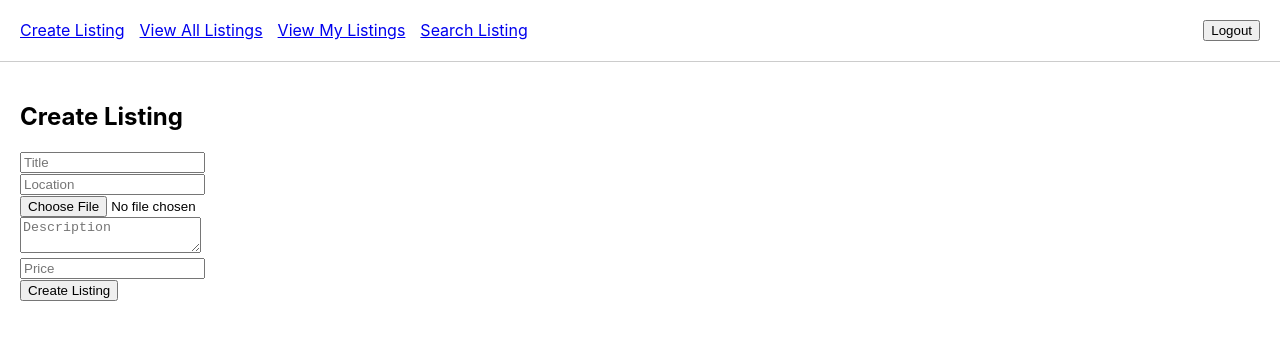
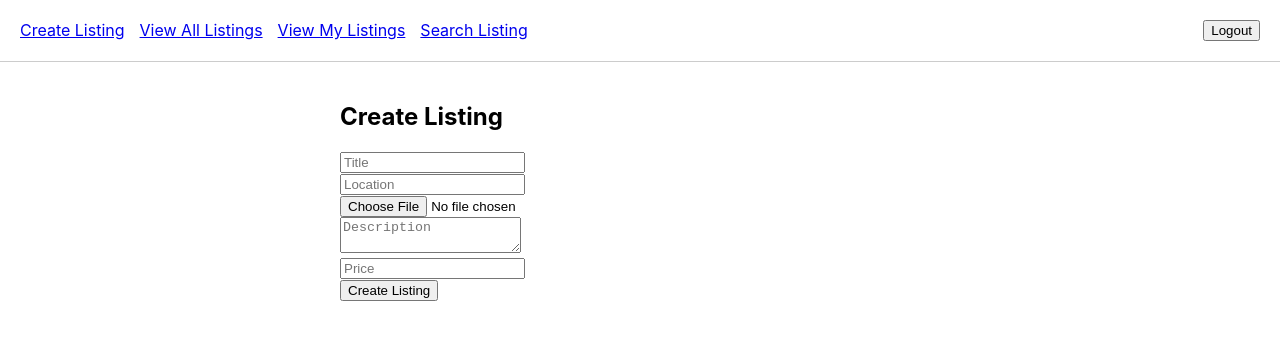
Before and after one commit to Maneka123/travel-app-frontend, a React (Create React App) app: page /dashboard/create in a window 1280 px wide. Shown: the top 340 px of the page. Built offline with nearby package versions, Linux system fonts and the light colour scheme; sample sign-in values are in the browser's storage.

Commit message:
cloudinary

```diff
--- a/src/components/CreateListing.js
+++ b/src/components/CreateListing.js
@@ -1,6 +1,7 @@
 import React, { useState } from "react";
-import api from "../services/api"; // Axios instance with baseURL and withCredentials
+import api from "../services/api"; // Axios instance with baseURL
 
+// Cloudinary details
 const CLOUDINARY_URL = "https://api.cloudinary.com/v1_1/dr8cn77wn/image/upload";
 const CLOUDINARY_UPLOAD_PRESET = "travel_app_preset";
 
@@ -8,7 +9,7 @@ const CreateListing = () => {
   const [form, setForm] = useState({
     title: "",
     location: "",
-    image: null, // File object
+    image: null,       // File object
     description: "",
     price: "",
   });
@@ -36,7 +37,7 @@ const CreateListing = () => {
       setLoading(true);
       let imageUrl = "";
 
-      // 1️⃣ Upload image to Cloudinary if selected
+      // 1️⃣ Upload image to Cloudinary
       if (form.image) {
         const data = new FormData();
         data.append("file", form.image);
@@ -48,7 +49,7 @@ const CreateListing = () => {
         });
 
         const file = await res.json();
-        imageUrl = file.secure_url;
+        if (file.secure_url) imageUrl = file.secure_url;
       }
 
       // 2️⃣ Send form data + image URL to backend
@@ -77,7 +78,7 @@ const CreateListing = () => {
   };
 
   return (
-    <div style={{ maxWidth: 600 }}>
+    <div style={{ maxWidth: 600, margin: "auto" }}>
       <h2>Create Listing</h2>
       <form onSubmit={handleSubmit}>
         <input
```
